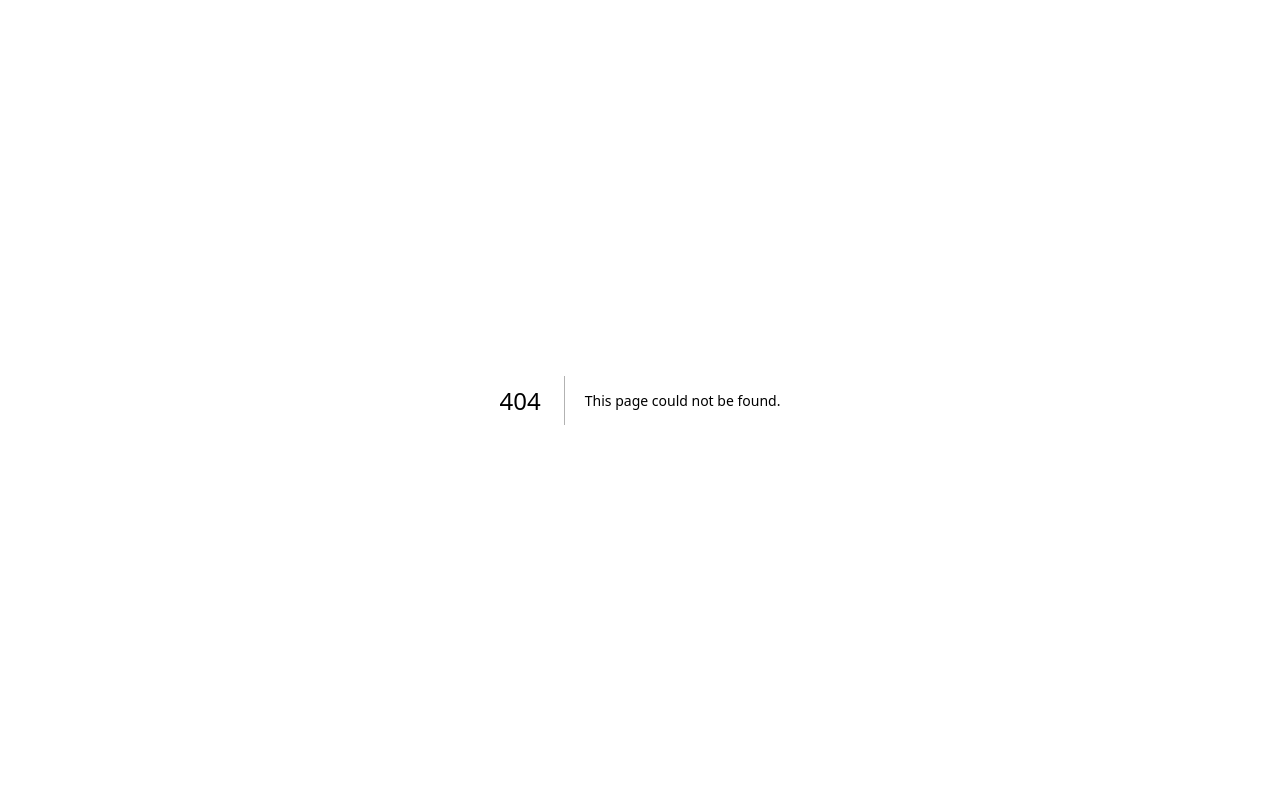
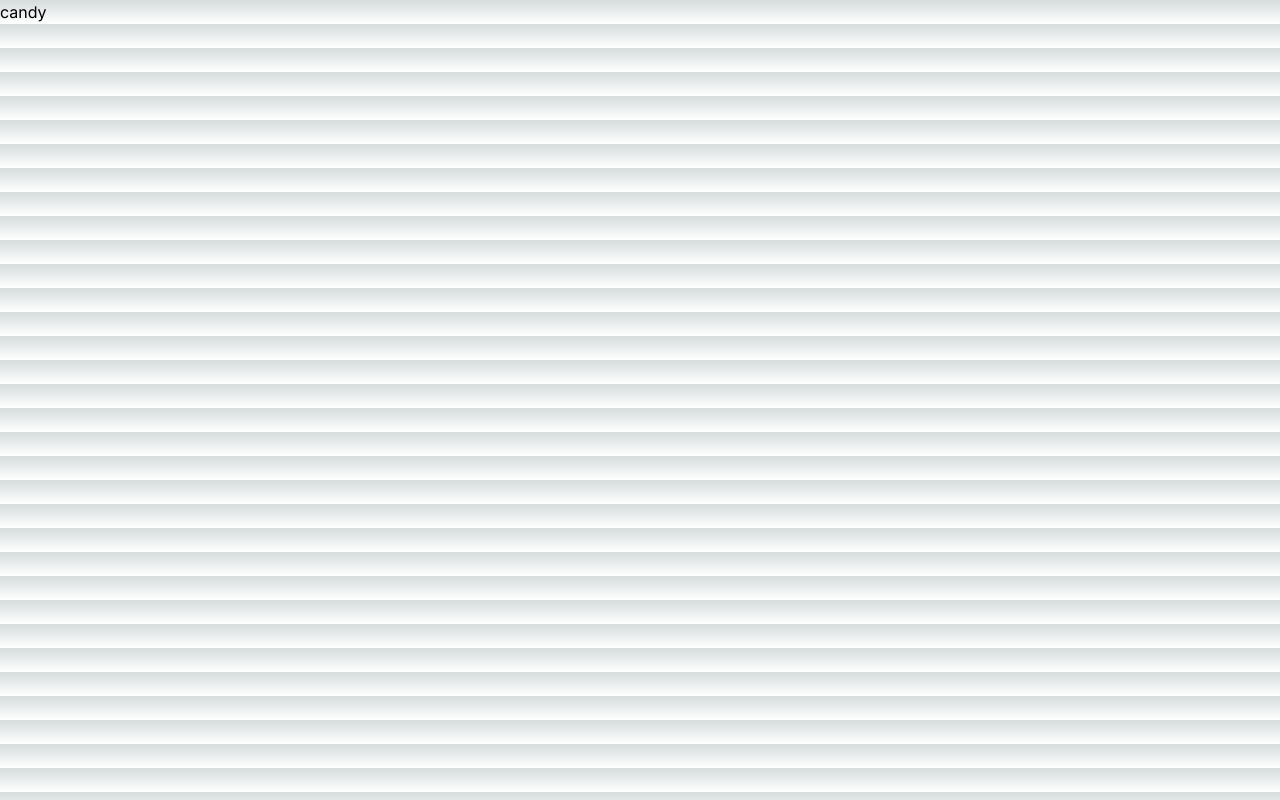
Before and after one commit to tjdls111/next-study, a Next.js app: page /products/candy in a window 1280 px wide. Before the commit this address had no page. Built offline with nearby package versions, Linux system fonts and the light colour scheme.

Commit message:
중첩 라우팅

```diff
--- /dev/null
+++ b/src/app/products/candy/page.tsx
@@ -0,0 +1,9 @@
+import React from 'react';
+
+export default function Candy() {
+  return (
+    <div>
+      candy
+    </div>
+  );
+}
```
